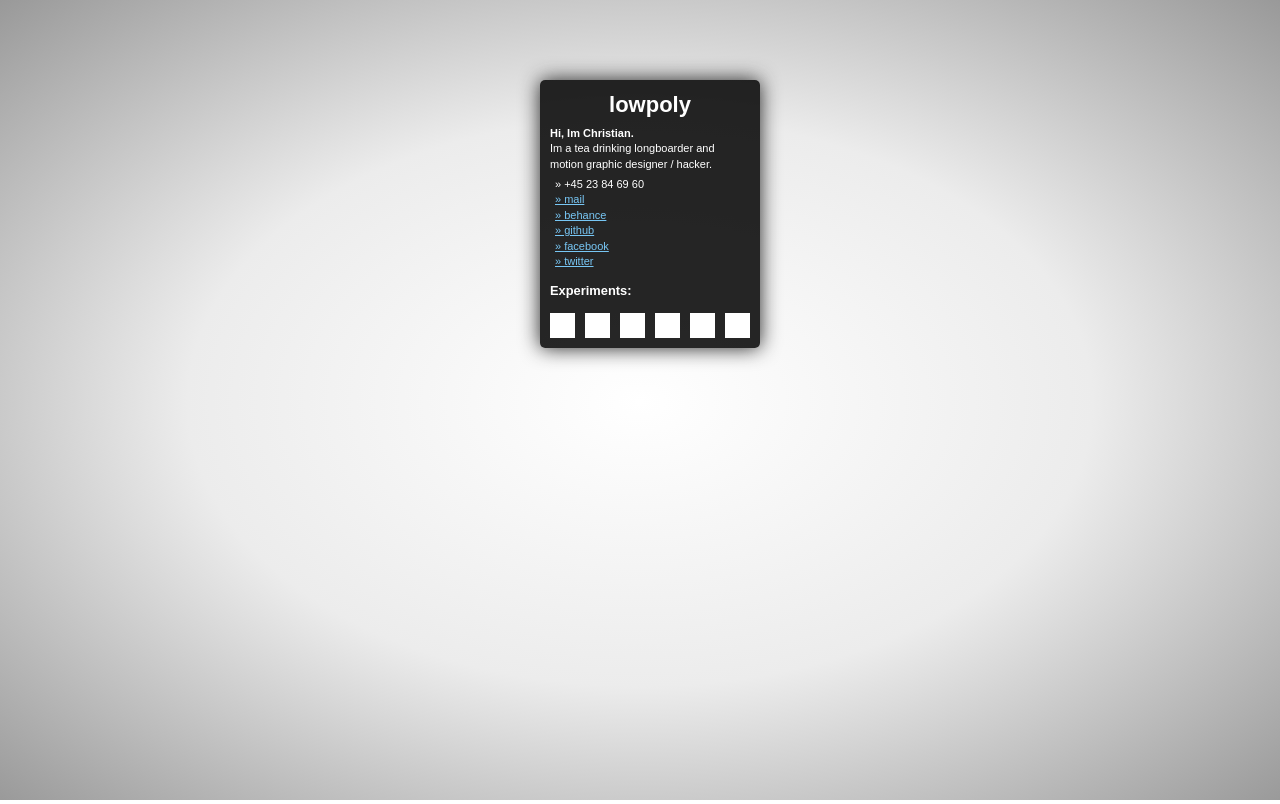
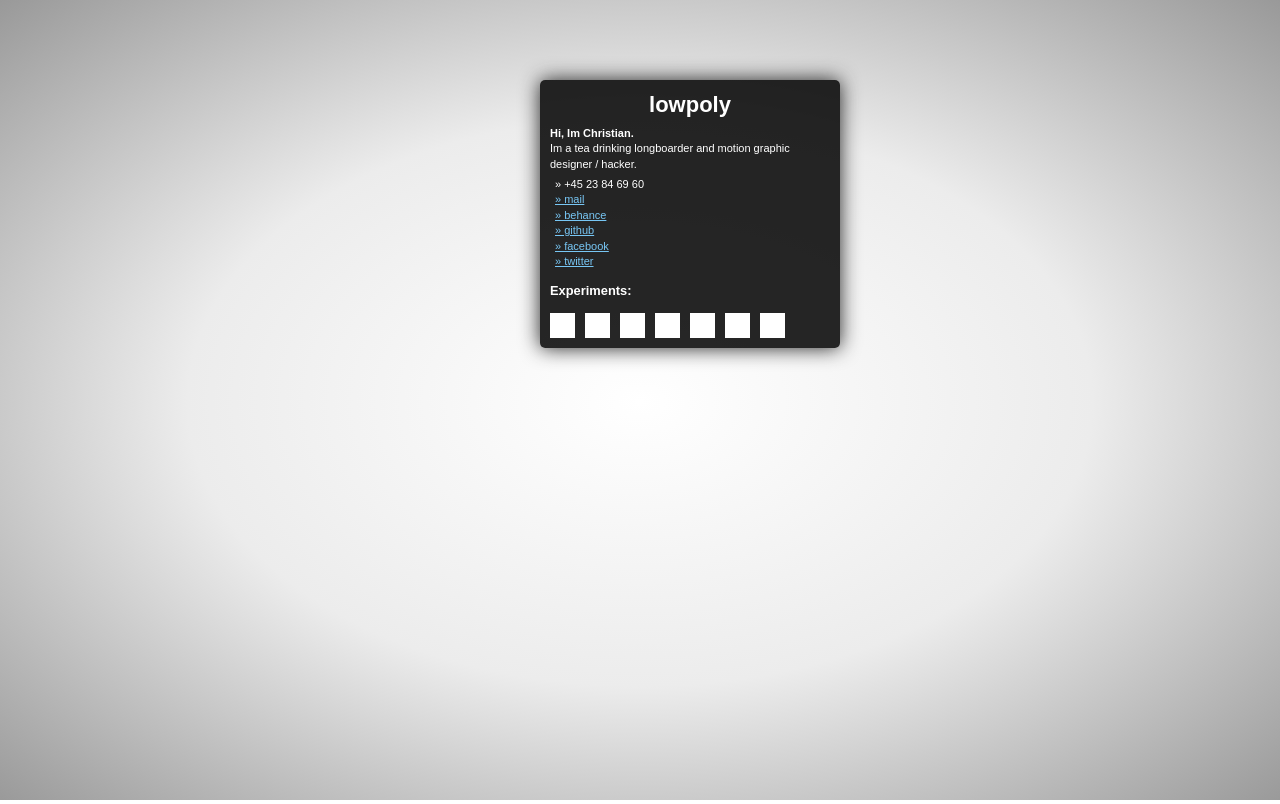
Before and after one commit to kirkegaard/lowpoly_old, a PHP site: page / in a window 1280 px wide. Run offline with PHP 8.4, Linux system fonts and the light colour scheme; some libraries are stand-ins or nearby versions.

```diff
--- a/css/main.css
+++ b/css/main.css
@@ -106,7 +106,7 @@ body {
     position: fixed;
     top: 10%;
     left: 50%;
-    width: 220px;
+    width: 300px;
     height: auto;
     margin-left: -100px;
     color: #fff;
--- a/index.php
+++ b/index.php
@@ -36,7 +36,7 @@
                     <a target="frame" href="lab/javascript/balls/index.html">&nbsp;</a>
                 </li>
                 <li>
-                    <a target="frame" href="lab/javascript/astroid/index.html">&nbsp;</a>
+                    <a target="frame" href="lab/javascript/loadingballs/index.html">&nbsp;</a>
                 </li>
                 <li>
                     <a target="frame" href="lab/javascript/glow/index.html">&nbsp;</a>
@@ -46,6 +46,9 @@
                 </li>
                 <li>
                     <a target="frame" href="lab/javascript/polygon/index.html">&nbsp;</a>
+                </li>
+                <li>
+                    <a target="frame" href="lab/javascript/astroid/index.html">&nbsp;</a>
                 </li>
                 <li class="last">
                     <a target="frame" href="lab/javascript/plasma/index.html">&nbsp;</a>
```
Also changed, not shown: 5 other files.
